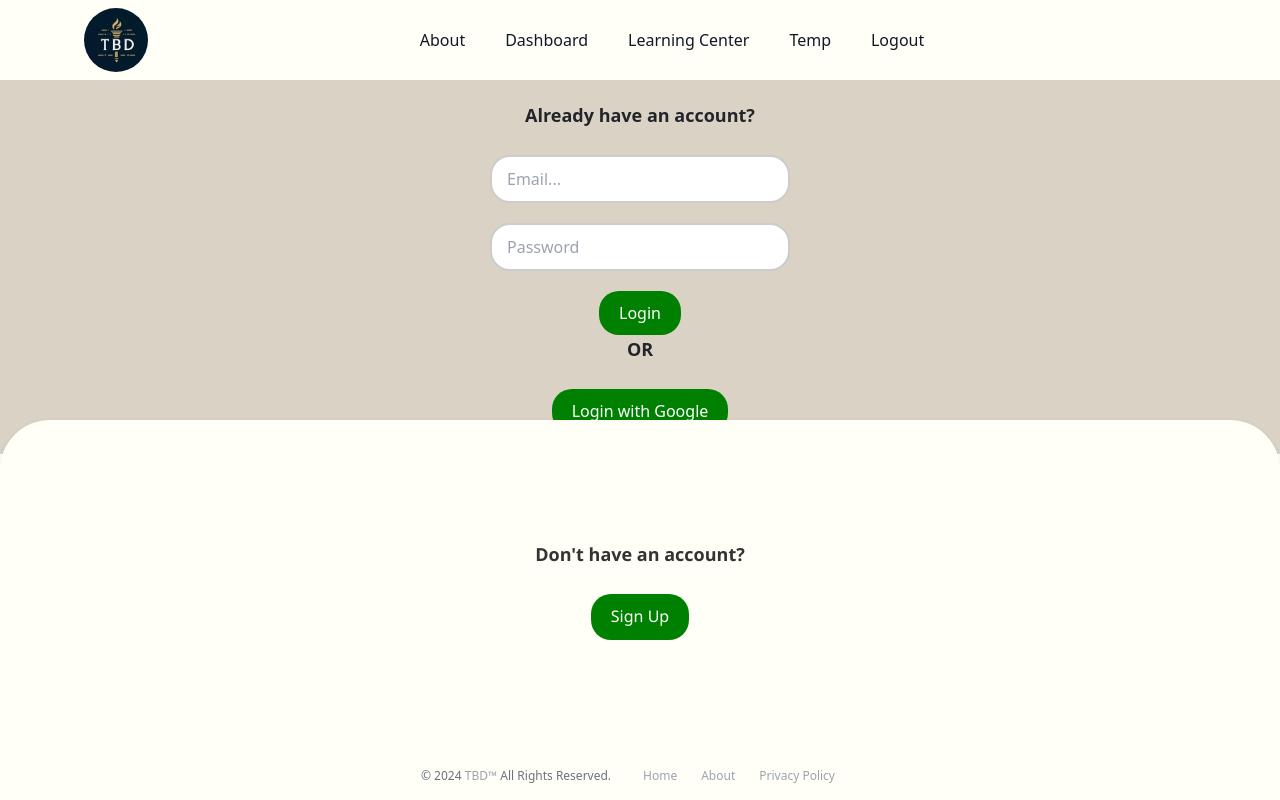
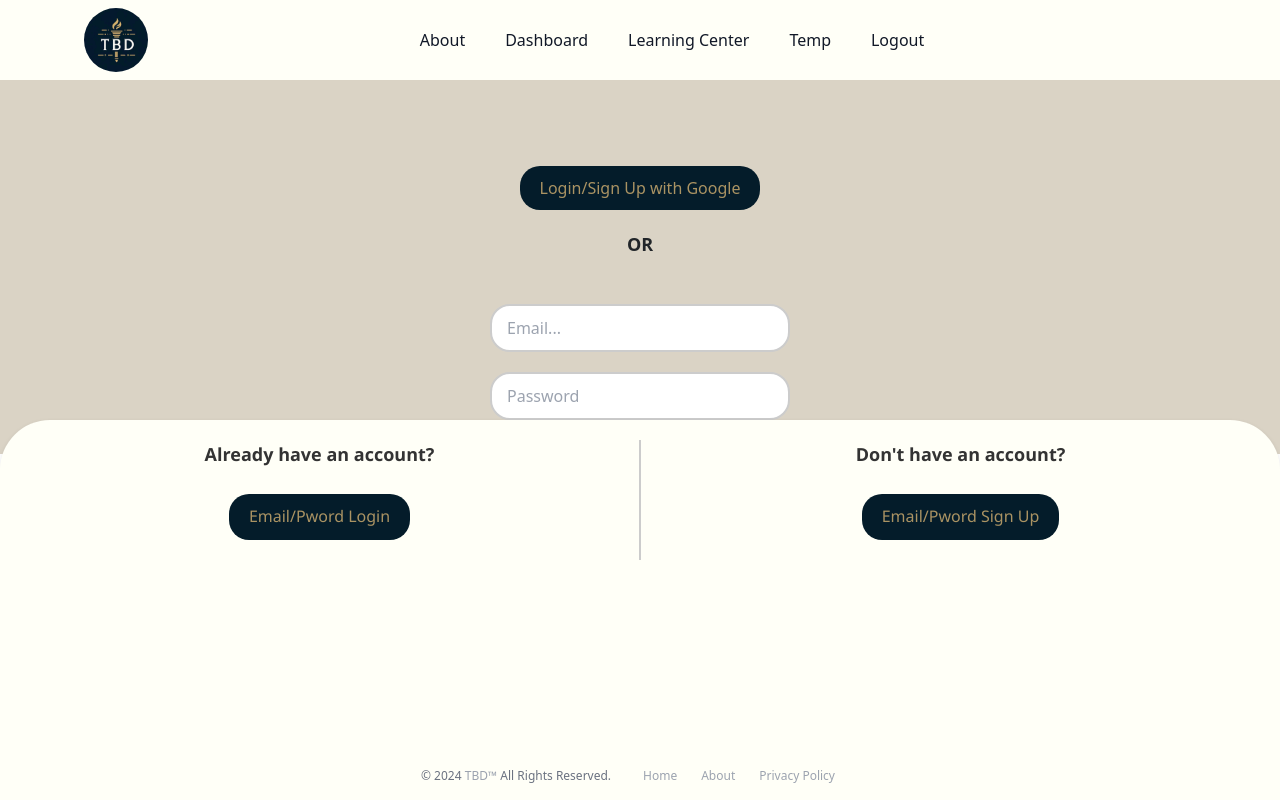
Before and after one commit to Jorge96273/Transparent-Budget-Decisions, a React (Vite) app: page /enterlanding in a window 1280 px wide. Built offline with nearby package versions, Linux system fonts and the light colour scheme; no server answers.

Commit message:
login and signup form complete

```diff
--- a/src/App.css
+++ b/src/App.css
@@ -78,8 +78,8 @@
   height: 55%; /* Top half of the page */
   display: flex;
   justify-content: center;
-  align-items: center; /* Ver
-  z-index: 1; /* Ensures content is visible under the fading image */
+  align-items: center;
+  /* z-index: 1; */
 }
 
 .thinker-image {
@@ -131,15 +131,24 @@
   background-color: rgb(16, 87, 129); /* Darker shade of red on hover */
 }
 
+
 .nav-footer-background-color {
   background-color: rgb(255, 255, 247);
 }
 
 .rounded-form {
+  position: relative;
   display: flex;
   flex-direction: column;
   align-items: center;
   padding: 20px;
+}
+
+.centered-paragraph {
+  position: absolute;
+  top: 130px; /* Adjust this value to move the paragraph above the form */
+  width: 100%;
+  text-align: center; /* Center the text within the paragraph */
 }
 
 .rounded-input {
@@ -152,16 +161,68 @@
 }
 
 .rounded-button {
-  background-color: green;
-  color: white;
+  background-color: rgb(4, 28, 42); /* Red color; change the RGB values as needed */
+  color: rgb(170, 147, 99);
   border: none;
   border-radius: 20px;
   padding: 10px 20px;
   cursor: pointer;
   margin-top: 10px;
-  transition: background-color 0.2s;
+  margin-bottom: 20px;
+  transition: background-color 0.3s;
+}
+
+.centered-button {
+  margin-top: -250px;
+  position: absolute;
+  display: flex;
+  flex-direction: column;
+  align-items: center; /* Adjusts space between the form and the button */
 }
 
 .rounded-button:hover {
-  background-color: darkgreen;
+  background-color: rgb(16, 87, 129);
 }
+
+.bottom-half-login {
+  position: absolute;
+  background-color: rgb(255, 255, 247);
+  top: 50%; /* Starts from the middle of the page */
+  left: 0;
+  width: 100%;
+  min-height: 50%; /* Bottom half of the page */
+  display: flex;
+  flex-direction: row;
+  align-items: flex-start;
+  justify-content: space-around;
+  border-top-left-radius: 50px; /* Rounded corner on the top left */
+  border-top-right-radius: 50px; /* Rounded corner on the top right */
+  font-family: 'Segoe UI', Tahoma, Geneva, Verdana, sans-serif;
+  line-height: 1.6;
+  padding: 20px;
+  box-shadow: 0 2px 5px rgba(0,0,0,0.1);
+  color: #333;
+
+}
+
+.column {
+  flex: 1; /* Each column takes equal space */
+  text-align: center; /* Centers text horizontally in each column */
+}
+
+.left-column {
+  border-right: 2px solid #ccc; /* Adds a vertical line on the right side of the left column */
+  padding-right: 20px; /* Padding to prevent content from touching the border */
+}
+
+.right-column {
+  padding-left: 20px; /* Padding to prevent content from touching the border */
+}
+
+.login-container {
+  width: 300px; /* Set a specific width for the container */
+  text-align: center; /* Centers text and buttons */
+  padding: 20px; /* Provides spacing inside the container */
+  background-color:  rgb(218,211,197);
+  height: 70%
+}
--- a/src/pages/EnterLandingPage.jsx
+++ b/src/pages/EnterLandingPage.jsx
@@ -1,16 +1,15 @@
-import { Link } from 'react-router-dom';
+import { Link } from "react-router-dom";
 import { auth, googleProvider } from "../config/firebase";
 import {
   createUserWithEmailAndPassword,
   signInWithEmailAndPassword,
   signInWithPopup,
   signOut,
-  onAuthStateChanged
+  onAuthStateChanged,
 } from "firebase/auth";
 import { useEffect, useState } from "react";
 import { useNavigate, Navigate } from "react-router-dom";
 import { useAuthState } from "react-firebase-hooks/auth";
-
 
 const EnterLandingPage = () => {
   const [email, setEmail] = useState("");
@@ -75,30 +74,47 @@ const EnterLandingPage = () => {
 
   return (
     <>
-      <div className="page-container">EnterLandingPage
+      <div className="page-container">
         <div className="top-half">
+        <div className="login-container">
+        <button className="rounded-button" onClick={signInWithGoogle}>
+              Login/Sign Up with Google
+            </button>
+            <br></br>
+            <p className="font-bold text-lg">OR</p>
           <div className="rounded-form">
-      <p className='font-bold text-lg'>Already have an account?</p>
-
-            <input type="text" className="rounded-input"
+            <input
+              type="text"
+              className="rounded-input"
               placeholder="Email..."
               onChange={(e) => setEmail(e.target.value)}
             />
-            <input type="password" placeholder="Password" className="rounded-input"
+            <input
+              type="password"
+              placeholder="Password"
+              className="rounded-input"
               onChange={(e) => setPassword(e.target.value)}
             />
-            <button className="rounded-button" onClick={signin}>Login</button>
-            <p className='font-bold text-lg'>OR</p>
-            <button className="rounded-button" onClick={signInWithGoogle}>Login with Google</button>
           </div>
         </div>
-      <div className="bottom-half">
-      <p className='font-bold text-lg'>Don't have an account?</p>
-      <button className="rounded-button" onClick={register}>Sign Up</button>
+        </div>
+        <div className="bottom-half-login">
+          <div className="column left-column">
+            <p className="font-bold text-lg">Already have an account?</p>
+            <button className="rounded-button" onClick={signin}>
+              Email/Pword Login
+            </button>
+          </div>
+          <div className="column right-column">
+            <p className="font-bold text-lg">Don't have an account?</p>
+            <button className="rounded-button" onClick={register}>
+              Email/Pword Sign Up
+            </button>
+          </div>
         </div>
       </div>
     </>
-    )
-  }
+  );
+};
 
-  export default EnterLandingPage
+export default EnterLandingPage;
```
Lines whose indentation alone changed are shown as unchanged.
